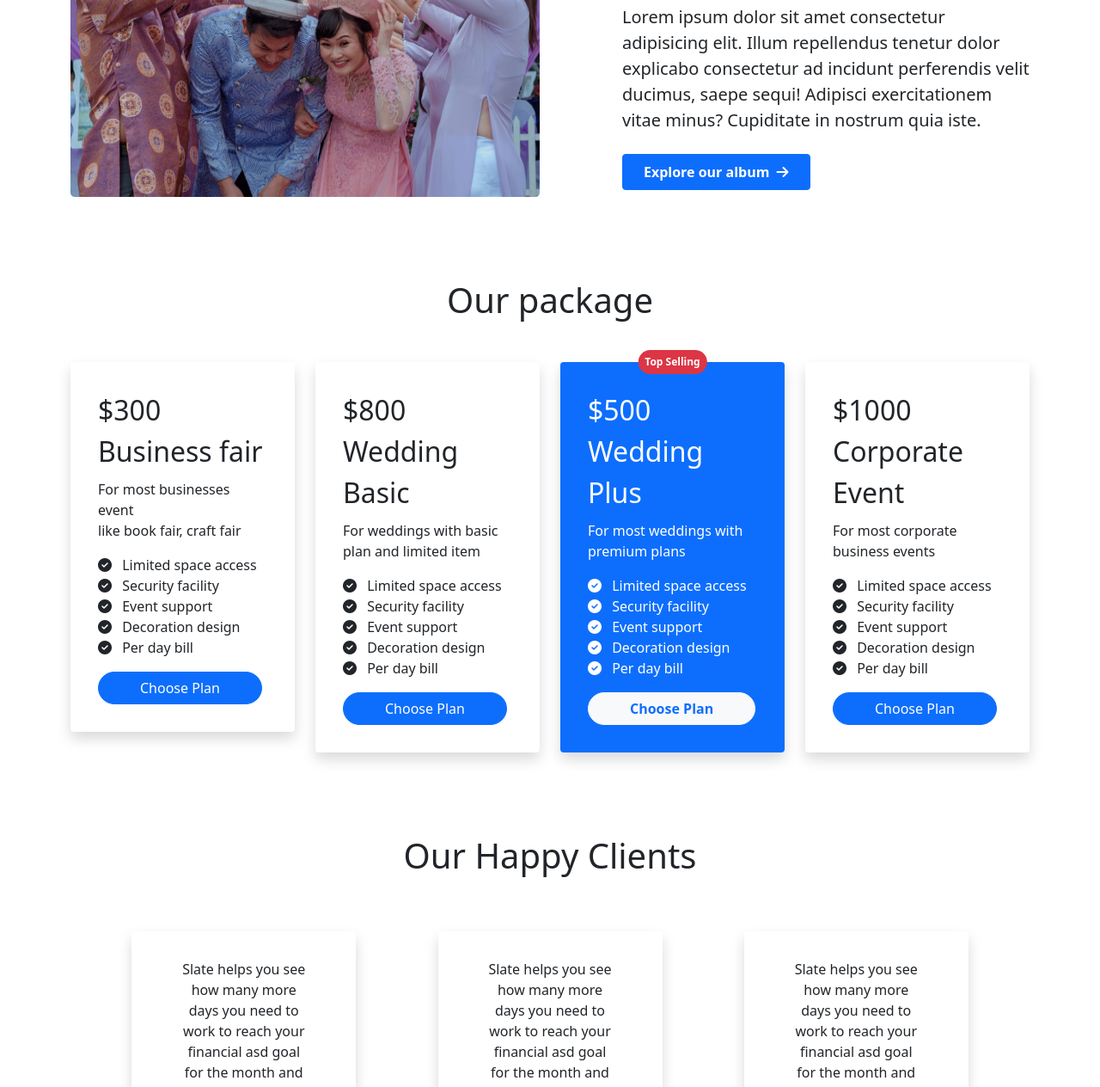
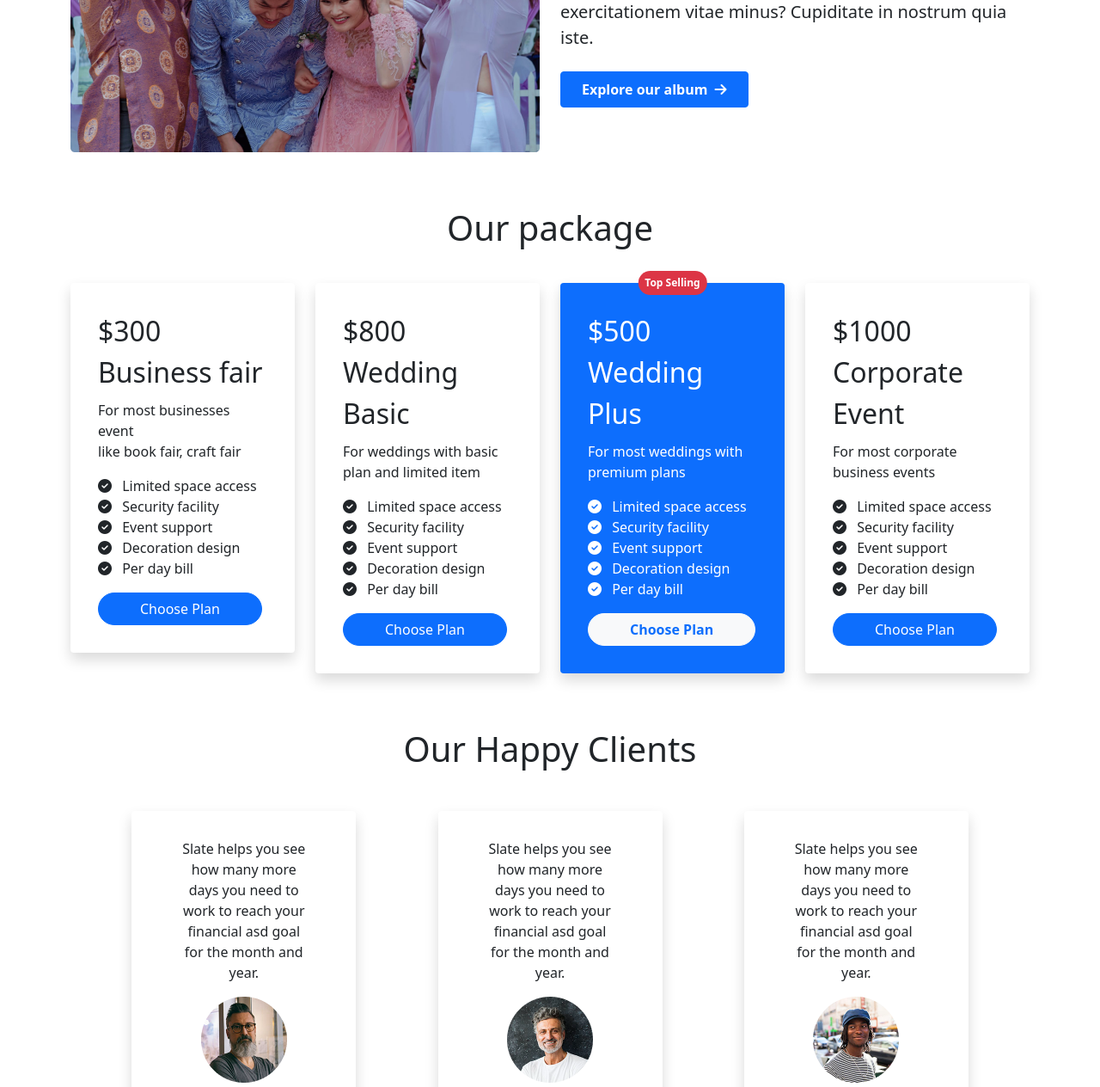
Before and after one commit to omarf5/Convention-Center, a plain HTML site: page index.html in a window 1280 px wide. Shown: the part 762-2026 px from the top of the page at 86% size. Drawn offline with nearby package versions, Linux system fonts and the light colour scheme.

Commit message:
mobile-responsive

```diff
--- a/index.html
+++ b/index.html
@@ -140,11 +140,13 @@
 
     </header>
 
-    <main class="pt-5 pb-5 container" id="about">
+    <main class="container" id="about">
         <!-- Precious Section -->
-        <section class="d-flex justify-content-center mb-5">
-            <img class="me-5" src="images/wedding.png" alt="">
-            <div class="ms-5">
+        <section class="row justify-content-center mb-5">
+            <div class="col-lg-6">
+                <img class="img-fluid" src="images/wedding.png" alt="">
+            </div>
+            <div class=" col-lg-6">
                 <h1 class="fs-1 my-4">Every moment is Precious</h1>
                 <p class="fs-5">Lorem ipsum dolor sit amet consectetur adipisicing elit. Illum repellendus
                     tenetur dolor explicabo consectetur ad incidunt perferendis velit ducimus, saepe sequi! Adipisci
@@ -168,11 +170,11 @@
 
         </section>
         <!-- Package Section -->
-        <section class="pt-5" id="subscribe">
+        <section class="pt-3" id="subscribe">
             <h1 class="text-center">Our package</h1>
 
-            <div class="row mt-5">
-                <div class="col-lg-3">
+            <div class="row mt-3 g-4">
+                <div class="col-lg-3 col-sm-12">
                     <div class="card border-0 shadow rounded p-3">
                         <div class="card-body">
                             <h2 class="card-title lh-base">$300 <br> Business fair</h2>
@@ -201,7 +203,7 @@
                     </div>
 
                 </div>
-                <div class="col-lg-3">
+                <div class="col-lg-3 col-sm-12">
                     <div class="card border-0 shadow rounded p-3">
                         <div class="card-body">
                             <h2 class="card-title lh-base">$800 <br>Wedding Basic</span> </h2>
@@ -229,7 +231,7 @@
                     </div>
 
                 </div>
-                <div class="col-lg-3">
+                <div class="col-lg-3 col-sm-12">
                     <div class="card border-0 shadow rounded p-3 text-white bg-primary">
                         <div class="card-body">
                             <span
@@ -261,7 +263,7 @@
                     </div>
 
                 </div>
-                <div class="col-lg-3">
+                <div class="col-lg-3 col-sm-12">
                     <div class="card border-0 shadow rounded p-3">
                         <div class="card-body">
                             <h2 class="card-title lh-base">$1000 <br> Corporate Event</h2>
@@ -297,9 +299,9 @@
 
         <!-- Client Says -->
         <section>
-            <h1 class="text-center mt-5 pt-5 pb-3">Our Happy Clients</h1>
+            <h1 class="text-center mt-3 pt-5">Our Happy Clients</h1>
 
-            <div class="row justify-content-evenly mt-5">
+            <div class="row justify-content-evenly mt-4 g-4">
                 <div class="col-sm-3">
                     <div class="card border-0 shadow rounded p-3">
                         <div class="card-body d-flex flex-column align-items-center">
@@ -350,9 +352,9 @@
         </section>
 
         <!-- FAQ -->
-        <section id="contact">
+        <section id="contact" cl>
             <h1 class="text-center mt-5 pt-5 pb-3">Frequently Asked Questions</h1>
-            <div class="row mt-5 ">
+            <div class="row mt-5 g-4">
                 <div class="accordion col-lg-6" id="accordionFlushExample">
                     <div class="accordion-item">
                         <h2 class="accordion-header" id="flush-headingOne">
```
